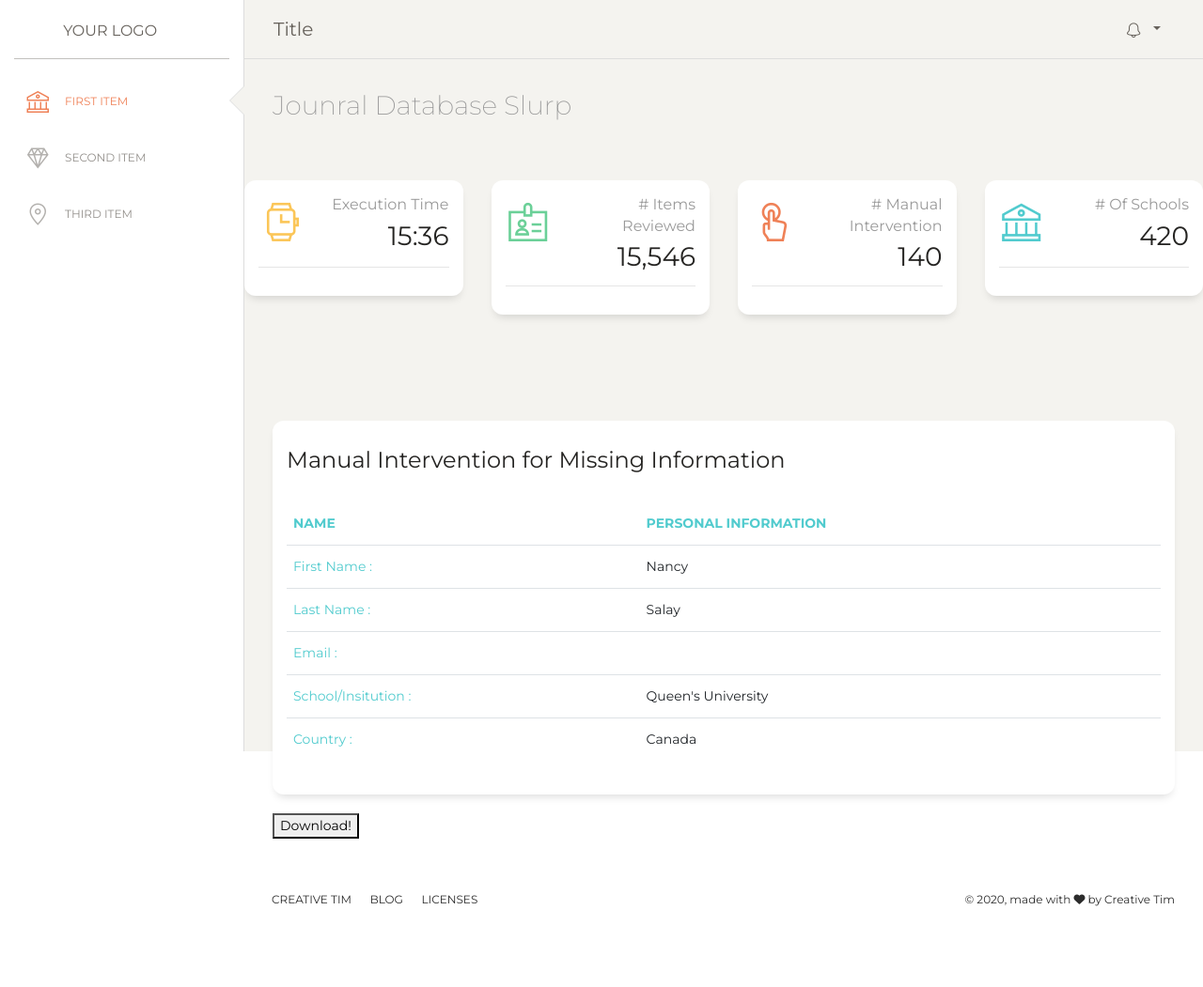
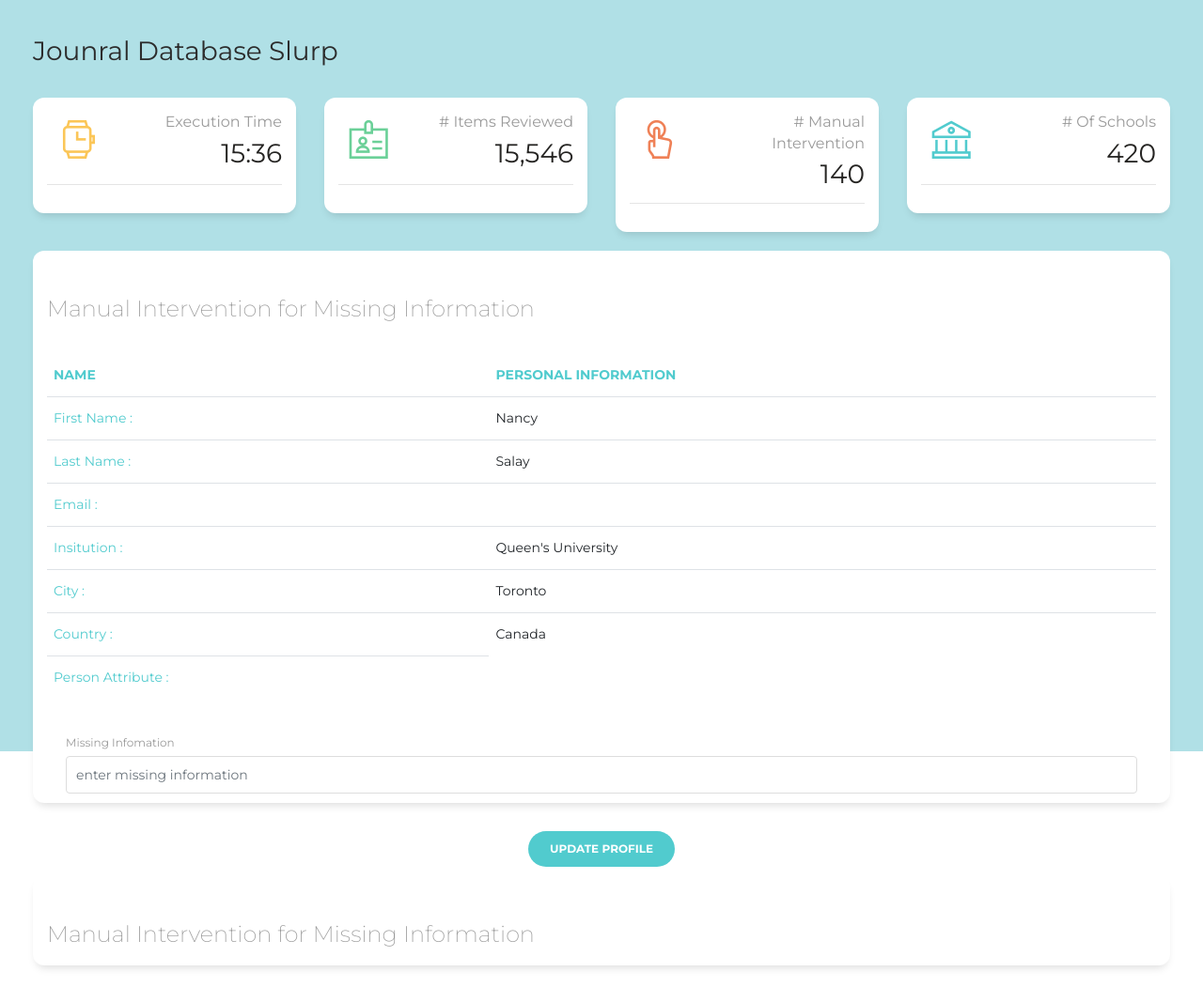
Before and after one commit to aaejo/dashboard, a website: page index.html in a window 1280 px wide. Shown: the top 1051 px of the page at 94% size. Before the commit the page ends 992 px from the top, so only its background shows below. Drawn offline with Linux system fonts and the light colour scheme; some packages are replaced by stand-ins of ours.

Commit message:
reading week update

```diff
--- a/template.html
+++ b/index.html
@@ -35,93 +35,19 @@ Coded by www.creative-tim.com
 </head>
 
 <body class="">
-  <div class="wrapper ">
-    <div class="sidebar" data-color="white" data-active-color="danger">
-      <div class="logo">
-        <a href="https://www.creative-tim.com" class="simple-text logo-mini">
-          <!-- <div class="logo-image-small">
-            <img src="./assets/img/logo-small.png">
-          </div> -->
-          <!-- <p>CT</p> -->
-        </a>
-        <a href="https://www.creative-tim.com" class="simple-text logo-normal">
-          Your Logo
-          <!-- <div class="logo-image-big">
-            <img src="../assets/img/logo-big.png">
-          </div> -->
-        </a>
-      </div>
-      <div class="sidebar-wrapper">
-        <ul class="nav">
-          <li class="active ">
-            <a href="javascript:;">
-              <i class="nc-icon nc-bank"></i>
-              <p>First Item</p>
-            </a>
-          </li>
-          <li>
-            <a href="javascript:;">
-              <i class="nc-icon nc-diamond"></i>
-              <p>Second Item</p>
-            </a>
-          </li>
-          <li>
-            <a href="javascript:;">
-              <i class="nc-icon nc-pin-3"></i>
-              <p>Third Item</p>
-            </a>
-          </li>
-        </ul>
-      </div>
-    </div>
-    <div class="main-panel" style="height: 100vh;">
-      <!-- Navbar -->
-      <nav class="navbar navbar-expand-lg navbar-absolute fixed-top navbar-transparent">
-        <div class="container-fluid">
-          <div class="navbar-wrapper">
-            <div class="navbar-toggle">
-              <button type="button" class="navbar-toggler">
-                <span class="navbar-toggler-bar bar1"></span>
-                <span class="navbar-toggler-bar bar2"></span>
-                <span class="navbar-toggler-bar bar3"></span>
-              </button>
-            </div>
-            <a class="navbar-brand" href="javascript:;">Title</a>
-          </div>
-          <button class="navbar-toggler" type="button" data-toggle="collapse" data-target="#navigation" aria-controls="navigation-index" aria-expanded="false" aria-label="Toggle navigation">
-            <span class="navbar-toggler-bar navbar-kebab"></span>
-            <span class="navbar-toggler-bar navbar-kebab"></span>
-            <span class="navbar-toggler-bar navbar-kebab"></span>
-          </button>
-          <div class="collapse navbar-collapse justify-content-end" id="navigation">
+  <div class="wrapper" style =" padding: 35px; background-color:powderblue;">
 
-            <ul class="navbar-nav">
-              <li class="nav-item btn-rotate dropdown">
-                <a class="nav-link dropdown-toggle" href="http://example.com" id="navbarDropdownMenuLink" data-toggle="dropdown" aria-haspopup="true" aria-expanded="false">
-                  <i class="nc-icon nc-bell-55"></i>
-                  <p>
-                    <span class="d-lg-none d-md-block">Some Actions</span>
-                  </p>
-                </a>
-                <div class="dropdown-menu dropdown-menu-right" aria-labelledby="navbarDropdownMenuLink">
-                  <a class="dropdown-item" href="#">Action</a>
-                  <a class="dropdown-item" href="#">Another action</a>
-                  <a class="dropdown-item" href="#">Something else here</a>
-                </div>
-              </li>
-            </ul>
 
-          </div>
-        </div>
-      </nav>
-      <!-- End Navbar -->
+
       <div class="content">
         <div class="row">
           <div class="col-md-12">
-            <h3 class="description">Jounral Database Slurp</h3>
+            <h3>Jounral Database Slurp</h3>
           </div>
         </div>
       </div>
+
+      <div class="content">
 
       <div class="row">
         <div class="col-lg-3 col-md-6 col-sm-6">
@@ -227,81 +153,89 @@ Coded by www.creative-tim.com
           <div class="col-md-12">
             <div class="card">
               <div class="card-header">
-                <h4 class="card-title"> Manual Intervention for Missing Information</h4>
+                <h4 class="description"> Manual Intervention for Missing Information</h4>
               </div>
               <div class="card-body">
                 <div class="table-responsive">
                   <table class="table">
                     <thead class=" text-primary">
-                      <th>
-                        Name
-                      </th>
-                      <th>
-                        Personal Information
-                      </th>
+                      <th> Name </th>
+                      <th> Personal Information </th>
                     </thead>
                     <tbody>
                       <tr>
-                        <td class=" text-primary">
-                          First Name :
-                        </td>
-                        <td>
-                          Nancy
-                        </td>
+                        <td class=" text-primary"> First Name : </td>
+                        <td> Nancy </td>
                       </tr>
 
                       <tr>
-                        <td class=" text-primary">
-                          Last Name :
-                        </td>
-                        <td>
-                          Salay
-                        </td>
+                        <td class=" text-primary"> Last Name : </td>
+                        <td> Salay </td>
                       </tr>
 
                       <tr>
-                        <td class=" text-primary">
-                          Email :
-                        </td>
-                        <td>
-
-                        </td>
+                        <td class=" text-primary"> Email : </td>
+                        <td id="demo"> </td>
                       </tr>
 
                       <tr>
-                        <td class= "text-primary">
-                          School/Insitution :
-                        </td>
-                        <td>
-                          Queen's University
-                        </td>
+                        <td class= "text-primary"> Insitution : </td>
+                        <td> Queen's University </td>
                       </tr>
 
                       <tr>
-                        <td class= "text-primary">
-                          Country :
-                        </td>
-                        <td>
-                          Canada
-                        </td>
+                        <td class= "text-primary"> City : </td>
+                        <td> Toronto</td>
                       </tr>
+
+                      <tr>
+                        <td class= "text-primary"> Country : </td>
+                        <td> Canada </td>
+                      </tr>
+
+
+                      <tr>
+                        <td class= "text-primary"> Person Attribute : </td>
+                      </tr>
+
                     </tbody>
                   </table>
+                </div>
+              </div>
+               <!-- <button type="submit" class="btn btn-primary btn-round" onclick="window.open('helloworld.txt')">Download!</button> -->
+
+
+
+              <div style = "margin-left: 35px; margin-right: 35px;" class="form-group">
+                <label> Missing Infomation </label>
+                <input rows="1" id="myText" placeholder="enter missing information" class="form-control textarea"> </input>
+              </div>
+            </div>
+
+            <div class="row">
+              <div class="update ml-auto mr-auto">
+                <button type="submit" class="btn btn-primary btn-round" onclick="myFunction()">Update Profile</button>
+              </div>
+            </div>
+
+            </div>
+          </div>
+        </div>
+
+        <div class="content">
+          <div class="row">
+            <div class="col-md-12">
+              <div class="card">
+                <div class="card-header">
+                  <h4 class="description"> Manual Intervention for Missing Information</h4>
                 </div>
               </div>
             </div>
           </div>
         </div>
-        <button type="submit" onclick="window.open('helloworld.txt')">Download!</button>
-
-      </div>
 
 
-
-
-
-
-      <footer class="footer footer-black footer-white">
+       <footer class="footer footer-black footer-white">
         <div class="container-fluid">
           <div class="row">
             <nav class="footer-nav">
@@ -334,6 +268,16 @@ Coded by www.creative-tim.com
   <script src="./assets/js/plugins/bootstrap-notify.js"></script>
   <!-- Control Center for Now Ui Dashboard: parallax effects, scripts for the example pages etc -->
   <script src="./assets/js/paper-dashboard.min.js?v=2.0.1" type="text/javascript"></script>
+
+
+
+  <script>
+    function myFunction() {
+      var x = document.getElementById("myText").value;
+      document.getElementById("demo").innerHTML = x;
+    }
+    </script>
+
 </body>
 
 </html>
```
